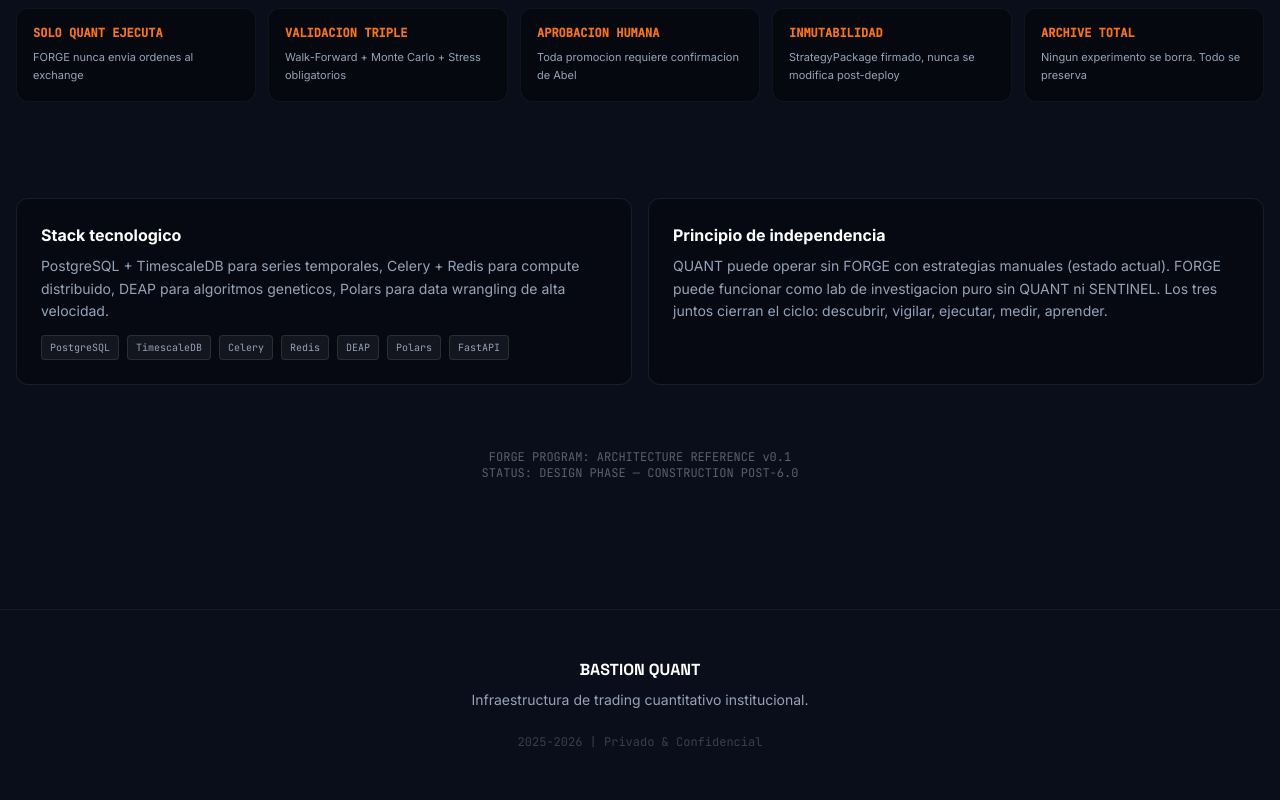
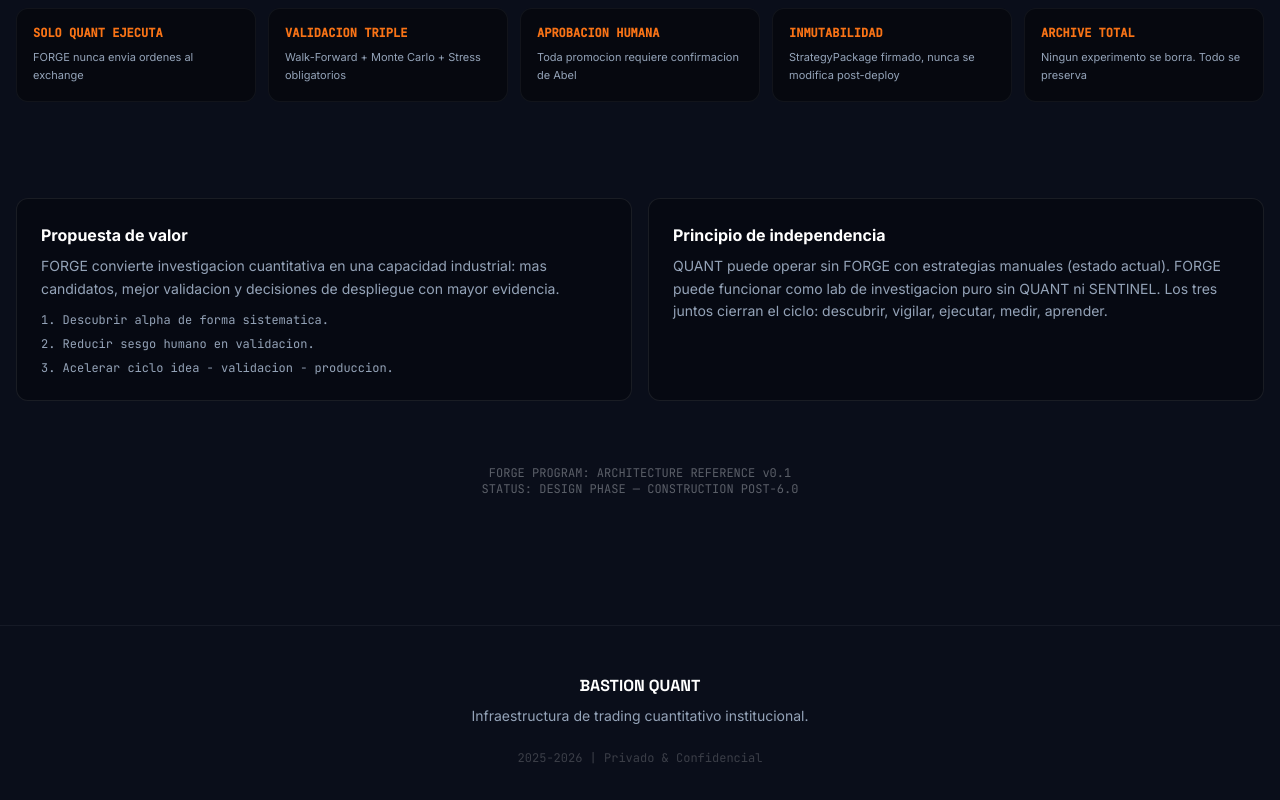
Before and after one commit to AbelSolerDev/BASTION-QUANT-WEB, a React (Vite) app: page /#/forge in a window 1280 px wide. Shown: the part 3840-4640 px from the top of the page. Built offline with nearby package versions, Linux system fonts and the light colour scheme.

Commit message:
Refine Forge positioning: add home CTA and remove technical stack details

```diff
--- a/src/pages/ForgePage.tsx
+++ b/src/pages/ForgePage.tsx
@@ -644,17 +644,15 @@ const ForgePage: React.FC = () => {
           <section className="mb-16">
             <div className="grid md:grid-cols-2 gap-4">
               <GlassCard className="!bg-black/30">
-                <h3 className="text-white font-bold mb-2">Stack tecnologico</h3>
+                <h3 className="text-white font-bold mb-2">Propuesta de valor</h3>
                 <p className="text-sm text-textSecondary leading-relaxed mb-3">
-                  PostgreSQL + TimescaleDB para series temporales, Celery + Redis para compute distribuido,
-                  DEAP para algoritmos geneticos, Polars para data wrangling de alta velocidad.
+                  FORGE convierte investigacion cuantitativa en una capacidad industrial: mas candidatos, mejor validacion y
+                  decisiones de despliegue con mayor evidencia.
                 </p>
-                <div className="flex flex-wrap gap-2">
-                  {['PostgreSQL', 'TimescaleDB', 'Celery', 'Redis', 'DEAP', 'Polars', 'FastAPI'].map((t, i) => (
-                    <span key={i} className="text-[10px] bg-white/5 border border-white/10 px-2 py-1 rounded font-mono text-textSecondary">
-                      {t}
-                    </span>
-                  ))}
+                <div className="space-y-2 text-xs font-mono text-textSecondary">
+                  <p>1. Descubrir alpha de forma sistematica.</p>
+                  <p>2. Reducir sesgo humano en validacion.</p>
+                  <p>3. Acelerar ciclo idea - validacion - produccion.</p>
                 </div>
               </GlassCard>
               <GlassCard className="!bg-black/30">
--- a/src/pages/LandingPage.tsx
+++ b/src/pages/LandingPage.tsx
@@ -88,7 +88,7 @@ const LandingPage: React.FC = () => {
             initial={{ opacity: 0, y: 20 }}
             animate={{ opacity: 1, y: 0 }}
             transition={{ duration: 0.6, delay: 0.6 }}
-            className="flex flex-col md:flex-row items-center justify-center gap-4 pt-4"
+            className="flex flex-col md:flex-row md:flex-wrap items-center justify-center gap-4 pt-4"
           >
             <Link to="/catalog" className="w-full md:w-auto">
               <button className="group w-full md:w-auto px-8 py-4 bg-gradient-to-r from-accentCyan to-accentViolet text-white font-bold rounded-full hover:shadow-[0_0_30px_rgba(6,182,212,0.4)] transition-all flex items-center justify-center border border-white/10">
@@ -99,6 +99,11 @@ const LandingPage: React.FC = () => {
             <Link to="/sentinel" className="w-full md:w-auto">
               <button className="w-full md:w-auto px-8 py-4 border border-white/20 text-white font-bold rounded-full hover:bg-white/5 hover:border-accentCyan/50 transition-all flex items-center justify-center backdrop-blur-md">
                 Descubrir SENTINEL
+              </button>
+            </Link>
+            <Link to="/forge" className="w-full md:w-auto">
+              <button className="w-full md:w-auto px-8 py-4 border border-accentOrange/35 text-accentOrange font-bold rounded-full hover:bg-accentOrange/10 hover:border-accentOrange transition-all flex items-center justify-center backdrop-blur-md">
+                Descubrir FORGE
               </button>
             </Link>
           </motion.div>
```
